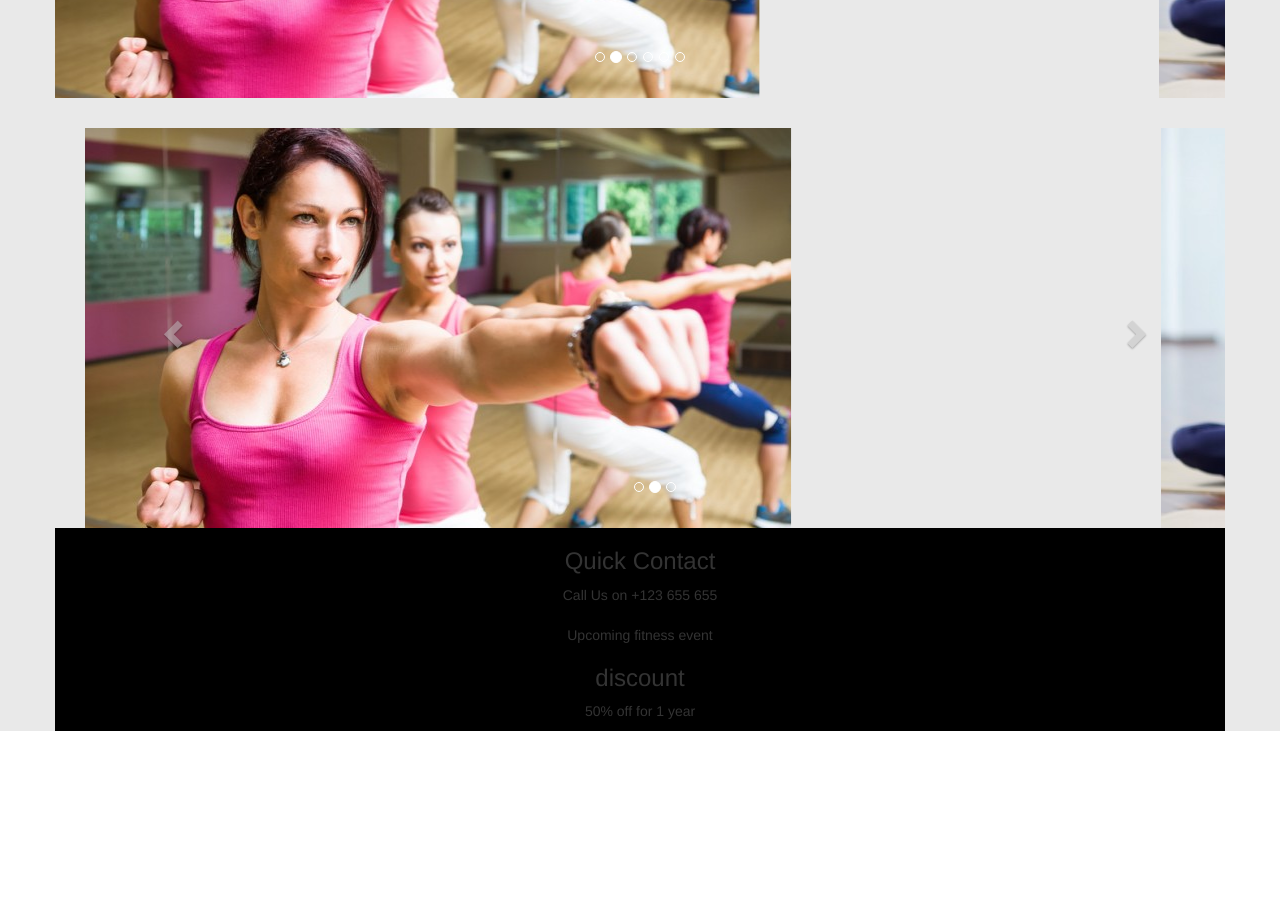
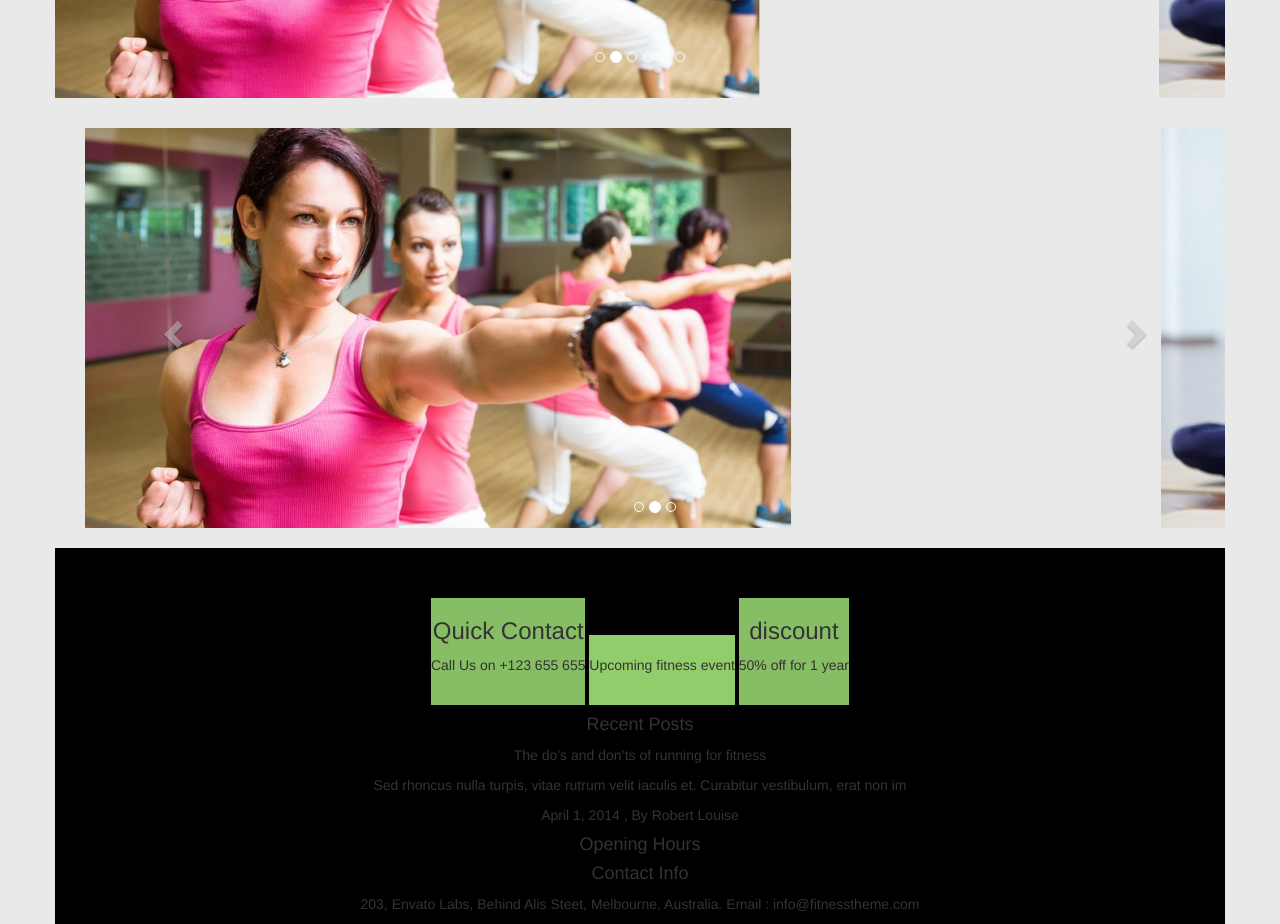
Before and after one commit to Mayra15/fitness-project, a plain HTML site: page index.html in a window 1280 px wide. Shown: the part 1300-2224 px from the top of the page. Before the commit the page ends 2031 px from the top, so only its background shows below. Drawn offline with nearby package versions, Linux system fonts and the light colour scheme.

Commit message:
started on second part of footer

```diff
--- a/index.html
+++ b/index.html
@@ -146,7 +146,7 @@
             </div>
         </div>
          <div class="item">
-            <img src="images/zumba.jpg" class="img-responsive" alt="...">
+            <img src="images/pilates.jpg" class="img-responsive" alt="...">
             <div class="carousel-caption">
             </div>
           </div>
@@ -208,7 +208,7 @@
             </div>
         </div>
          <div class="item">
-            <img src="images/zumba.jpg" class="img-responsive" alt="...">
+            <img src="images/boxing.jpg" class="img-responsive" alt="...">
             <div class="carousel-caption">
             </div>
           </div>
@@ -231,19 +231,46 @@
 
 <footer>
   <div class="container">
+    <!--<div class="row">-->
     <div class="footer-1 .col-md-4">
       <h3>Quick Contact</h3>
       <p>Call Us on +123 655 655</p>
     </div>
-    <div class="footer-1 .col-md-4">
+    <div class="footer-2 .col-md-4">
       <h3></h3>
       <p>Upcoming fitness event</p>
     </div>
-    <div class="footer-1 .col-md-4">
+    <div class="footer-3 .col-md-4">
       <h3>discount</h3>
       <p>50% off for 1 year</p>
     </div>
   </div>
+
+<div class="container">
+  <div class="row">
+    <div class="footer-4 .col-md-4">
+      <h4>Recent Posts</h4>
+        <p>The do’s and don’ts of running for fitness</p>
+
+        <p>Sed rhoncus nulla turpis, vitae rutrum velit iaculis et. Curabitur vestibulum, erat non im</p>
+
+        <p>April 1, 2014 , By Robert Louise</p>
+
+    </div>
+
+  <div class="footer-4 .col-md-4">
+    <h4>Opening Hours</h4>
+  </div>
+
+  <div class="footer-4 .col-md-4">
+   <h4>Contact Info</h4>
+   <p>203, Envato Labs, Behind Alis Steet, Melbourne, Australia.
+    Email : info@fitnesstheme.com</p>
+
+  </div>
+  </div>
+
+</div>
 
 </footer>
 
--- a/style.css
+++ b/style.css
@@ -136,7 +136,29 @@ span {
   border:0;
 }
 
+#carousel-2 {
+  padding-bottom: 20px;
+}
+
 footer {
   background-color: black;
+  width: 100%;
+  padding-top: 50px;
 
 }
+.footer-1, .footer-3 {
+  background-color: #87BD65;
+  display: inline-block;
+  padding-bottom: 20px;
+}
+
+.footer-2 {
+  background-color: #91CE6B;
+  display: inline-block;
+  padding-bottom: 20px;
+}
+
+.footer-4 .col-md-4 {
+  padding-top: 20px;
+  display: inline-block;
+}
```
